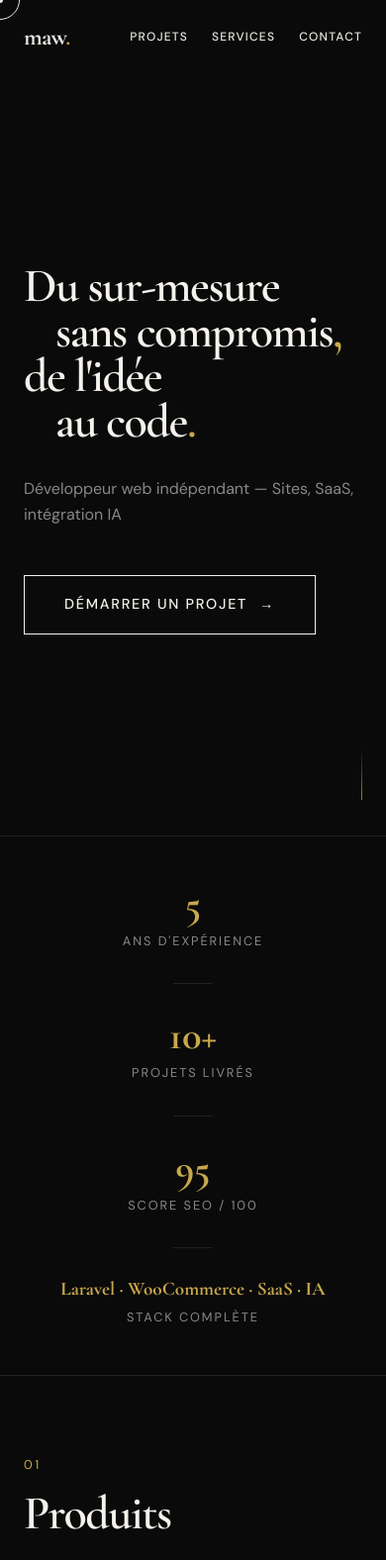
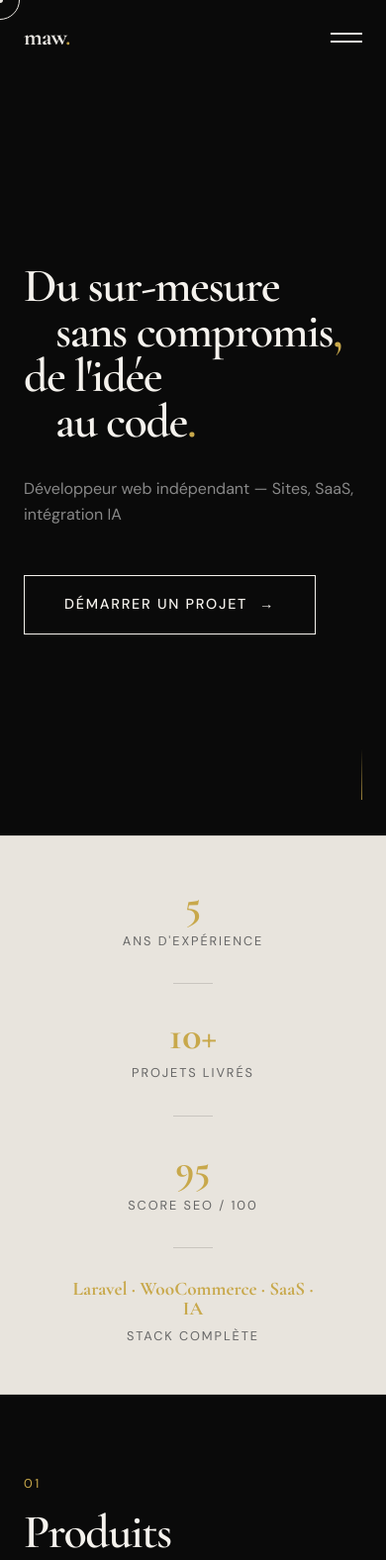
Before and after one commit to FaroukHUB/monagenceweb, a PHP site: page / in a window 390 px wide. Shown: the top 1576 px of the page at 99% size. Run offline with PHP 8.4, Linux system fonts and the light colour scheme.

Commit message:
Add hamburger menu, light sections, and project image placeholders
- Mobile hamburger menu with slide-in panel and overlay
- Alternating light grey (#E8E4DD) background on Chiffres, Realisations, Contact sections
- Large image placeholders (16:10 aspect ratio) on all realisation cards
- img/ directory ready for screenshots (img/mbcars.jpg, etc.)
- Adapted form, cards, and typography colors for light sections

https://claude.ai/code/session_01NRBT1oRDGDtRbskBxMjRoT

```diff
--- a/index.html
+++ b/index.html
@@ -21,12 +21,17 @@
     <!-- NAV -->
     <nav class="nav" role="navigation">
         <a href="#" class="nav-logo">maw<span class="accent">.</span></a>
+        <button class="nav-burger" aria-label="Menu" aria-expanded="false">
+            <span></span>
+            <span></span>
+        </button>
         <div class="nav-links">
             <a href="#projets">Projets</a>
             <a href="#services">Services</a>
             <a href="#contact">Contact</a>
         </div>
     </nav>
+    <div class="nav-overlay" aria-hidden="true"></div>
 
     <!-- HERO -->
     <section class="hero" id="hero">
@@ -46,7 +51,7 @@
     </section>
 
     <!-- CHIFFRES -->
-    <section class="chiffres">
+    <section class="chiffres section--light">
         <div class="chiffres-track">
             <div class="chiffre reveal">
                 <span class="chiffre-number">5</span>
@@ -119,7 +124,7 @@
     </section>
 
     <!-- REALISATIONS CLIENTS -->
-    <section class="section realisations">
+    <section class="section realisations section--light">
         <header class="section-header">
             <span class="section-label reveal">02</span>
             <h2 class="section-title reveal">Réalisations</h2>
@@ -127,6 +132,10 @@
 
         <div class="realisations-grid">
             <article class="real-card reveal">
+                <div class="real-card-img">
+                    <!-- Remplacer src par une capture du site -->
+                    <img src="img/mbcars.jpg" alt="MBcars DZ — Capture du site">
+                </div>
                 <div class="real-card-inner">
                     <h4 class="real-card-title">MBcars DZ</h4>
                     <span class="real-card-type">Location de voiture — Algérie</span>
@@ -136,6 +145,9 @@
             </article>
 
             <article class="real-card reveal">
+                <div class="real-card-img">
+                    <img src="img/collection-loriginal.jpg" alt="Collection L'Original — Capture du site">
+                </div>
                 <div class="real-card-inner">
                     <h4 class="real-card-title">Collection L'Original</h4>
                     <span class="real-card-type">Boutique parfums</span>
@@ -145,6 +157,9 @@
             </article>
 
             <article class="real-card reveal">
+                <div class="real-card-img">
+                    <img src="img/la-formule.jpg" alt="La Formule — Capture du site">
+                </div>
                 <div class="real-card-inner">
                     <h4 class="real-card-title">La Formule</h4>
                     <span class="real-card-type">Site vitrine fast food</span>
@@ -154,6 +169,9 @@
             </article>
 
             <article class="real-card reveal">
+                <div class="real-card-img">
+                    <img src="img/la-formule-59.jpg" alt="La Formule 59 — Capture du site">
+                </div>
                 <div class="real-card-inner">
                     <h4 class="real-card-title">La Formule 59</h4>
                     <span class="real-card-type">Version avancée</span>
@@ -163,6 +181,9 @@
             </article>
 
             <article class="real-card reveal">
+                <div class="real-card-img">
+                    <img src="img/propretnet34.jpg" alt="Propretnet34 — Capture du site">
+                </div>
                 <div class="real-card-inner">
                     <h4 class="real-card-title">Propretnet34</h4>
                     <span class="real-card-type">Agence de nettoyage</span>
@@ -172,6 +193,9 @@
             </article>
 
             <article class="real-card reveal">
+                <div class="real-card-img">
+                    <img src="img/solarinnov34.jpg" alt="Solarinnov34 — Capture du site">
+                </div>
                 <div class="real-card-inner">
                     <h4 class="real-card-title">Solarinnov34</h4>
                     <span class="real-card-type">Panneaux solaires</span>
@@ -181,6 +205,9 @@
             </article>
 
             <article class="real-card reveal">
+                <div class="real-card-img">
+                    <img src="img/atelier-pizza.jpg" alt="Atelier Pizza Roubaix — Capture du site">
+                </div>
                 <div class="real-card-inner">
                     <h4 class="real-card-title">Atelier Pizza Roubaix</h4>
                     <span class="real-card-type">Pizzeria</span>
@@ -190,6 +217,9 @@
             </article>
 
             <article class="real-card reveal">
+                <div class="real-card-img">
+                    <img src="img/trabexpress.jpg" alt="Trabexpress — Capture du site">
+                </div>
                 <div class="real-card-inner">
                     <h4 class="real-card-title">Trabexpress</h4>
                     <span class="real-card-type">Société de livraison</span>
@@ -199,6 +229,9 @@
             </article>
 
             <article class="real-card reveal">
+                <div class="real-card-img">
+                    <img src="img/naguere.jpg" alt="Naguere — Capture du site">
+                </div>
                 <div class="real-card-inner">
                     <h4 class="real-card-title">Naguere</h4>
                     <span class="real-card-type">Site informatif</span>
@@ -241,7 +274,7 @@
     </section>
 
     <!-- CONTACT -->
-    <section class="section contact" id="contact">
+    <section class="section contact section--light" id="contact">
         <header class="section-header">
             <span class="section-label reveal">04</span>
             <h2 class="section-title reveal">Démarrer un projet</h2>
--- a/style.css
+++ b/style.css
@@ -15,6 +15,8 @@
     --accent: #C8A84B;
     --gris: #888;
     --gris-light: #1a1a1a;
+    --bg-light: #E8E4DD;
+    --text-dark: #1a1a1a;
     --font-display: 'Cormorant Garamond', Georgia, serif;
     --font-body: 'DM Sans', system-ui, sans-serif;
     --ease: cubic-bezier(0.25, 0.46, 0.45, 0.94);
@@ -136,6 +138,53 @@ img { max-width: 100%; display: block; }
 
 .nav-links a:hover::after {
     width: 100%;
+}
+
+/* Hamburger button */
+.nav-burger {
+    display: none;
+    flex-direction: column;
+    justify-content: center;
+    gap: 6px;
+    width: 32px;
+    height: 32px;
+    background: none;
+    border: none;
+    cursor: none;
+    padding: 0;
+    z-index: 102;
+}
+
+.nav-burger span {
+    display: block;
+    width: 100%;
+    height: 2px;
+    background: var(--blanc);
+    transition: transform 0.4s var(--ease-out), opacity 0.3s;
+}
+
+.nav-burger.is-open span:first-child {
+    transform: translateY(4px) rotate(45deg);
+}
+
+.nav-burger.is-open span:last-child {
+    transform: translateY(-4px) rotate(-45deg);
+}
+
+/* Mobile overlay */
+.nav-overlay {
+    position: fixed;
+    inset: 0;
+    background: rgba(10, 10, 10, 0.6);
+    z-index: 98;
+    opacity: 0;
+    pointer-events: none;
+    transition: opacity 0.4s var(--ease);
+}
+
+.nav-overlay.is-active {
+    opacity: 1;
+    pointer-events: auto;
 }
 
 .accent {
@@ -615,6 +692,108 @@ img { max-width: 100%; display: block; }
     min-height: 120px;
 }
 
+/* --- LIGHT SECTIONS --- */
+.section--light {
+    background: var(--bg-light);
+    color: var(--text-dark);
+    max-width: none;
+    padding-left: 0;
+    padding-right: 0;
+}
+
+.section--light > .section-header,
+.section--light > .realisations-grid,
+.section--light > .contact-form,
+.section--light > .chiffres-track {
+    max-width: 1400px;
+    margin-left: auto;
+    margin-right: auto;
+    padding-left: 3rem;
+    padding-right: 3rem;
+}
+
+.section--light .section-label {
+    color: var(--accent);
+}
+
+.section--light .section-title {
+    color: var(--text-dark);
+}
+
+.section--light .chiffre-number {
+    color: var(--accent);
+}
+
+.section--light .chiffre-label {
+    color: #666;
+}
+
+.section--light .chiffre-sep {
+    background: rgba(26, 26, 26, 0.15);
+}
+
+.section--light .real-card {
+    background: #fff;
+    border-color: rgba(26, 26, 26, 0.08);
+}
+
+.section--light .real-card:hover {
+    border-color: rgba(200, 168, 75, 0.3);
+}
+
+.section--light .real-card-title {
+    color: var(--text-dark);
+}
+
+.section--light .real-card-desc {
+    color: #666;
+}
+
+.section--light .projet-link {
+    color: var(--accent);
+}
+
+/* Light section form styles */
+.section--light .form-group label {
+    color: #666;
+}
+
+.section--light .form-group input,
+.section--light .form-group select,
+.section--light .form-group textarea {
+    background: #fff;
+    border-color: rgba(26, 26, 26, 0.15);
+    color: var(--text-dark);
+}
+
+.section--light .form-group input:focus,
+.section--light .form-group select:focus,
+.section--light .form-group textarea:focus {
+    border-color: var(--accent);
+}
+
+.section--light .form-group select option {
+    background: #fff;
+    color: var(--text-dark);
+}
+
+.section--light .cta {
+    border-color: var(--text-dark);
+    color: var(--text-dark);
+}
+
+.section--light .cta:hover {
+    background: var(--accent);
+    border-color: var(--accent);
+    color: var(--noir);
+}
+
+/* Chiffres light overrides */
+.chiffres.section--light {
+    border-top: 1px solid rgba(26, 26, 26, 0.1);
+    border-bottom: 1px solid rgba(26, 26, 26, 0.1);
+}
+
 /* --- FOOTER --- */
 .footer {
     border-top: 1px solid rgba(245, 242, 237, 0.06);
@@ -677,12 +856,37 @@ img { max-width: 100%; display: block; }
         padding: 1.2rem 1.5rem;
     }
 
+    .nav-burger {
+        display: flex;
+    }
+
     .nav-links {
-        gap: 1.5rem;
+        position: fixed;
+        top: 0;
+        right: 0;
+        width: 280px;
+        height: 100vh;
+        background: var(--noir);
+        flex-direction: column;
+        justify-content: center;
+        align-items: center;
+        gap: 2.5rem;
+        z-index: 101;
+        transform: translateX(100%);
+        transition: transform 0.5s var(--ease-out);
+    }
+
+    .nav-links.is-open {
+        transform: translateX(0);
     }
 
     .nav-links a {
-        font-size: 0.75rem;
+        font-size: 1.2rem;
+        letter-spacing: 0.15em;
+    }
+
+    .nav-links a::after {
+        display: none;
     }
 
     .hero {
```
Also changed, not shown: other parts of style.css (+36 -1 lines), script.js (+37 -0 lines), 1 other file.
